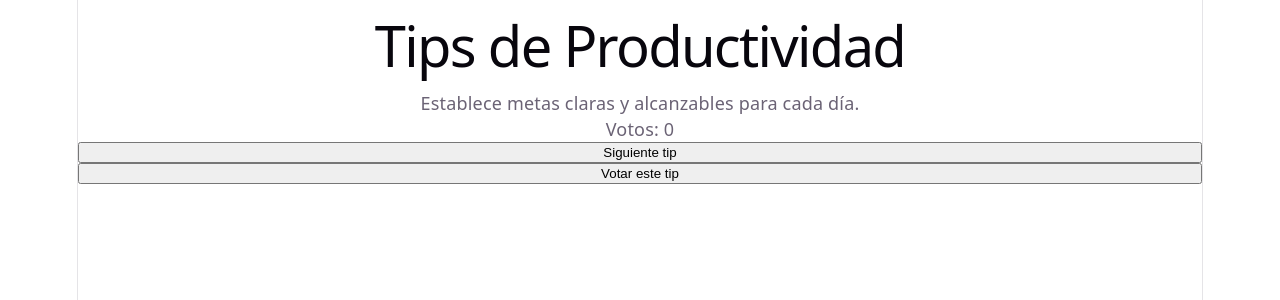
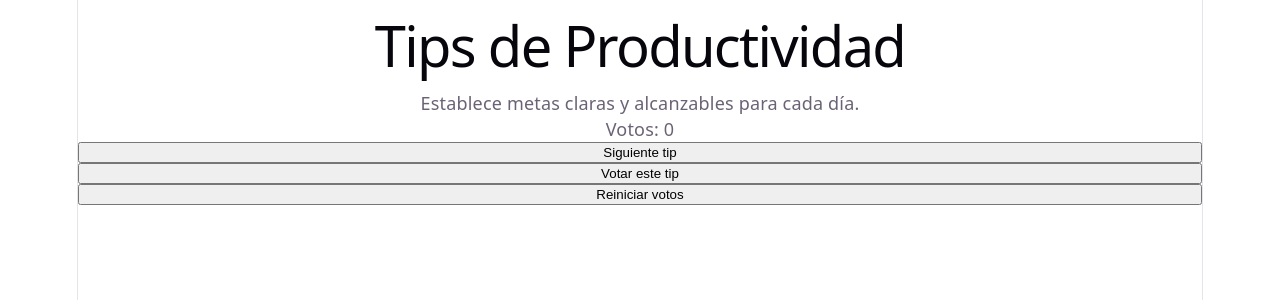
Before and after one commit to silvajosefina/tips-productividad, a React (Vite) app: page / in a window 1280 px wide. Shown: the top 300 px of the page. Built offline with nearby package versions, Linux system fonts and the light colour scheme.

Commit message:
reiniciar votos

```diff
--- a/src/App.jsx
+++ b/src/App.jsx
@@ -65,6 +65,18 @@ function App() {
     setTips(nuevosTips);
   };
 
+  const reiniciarVotos = () => {
+    const nuevosTips = [...tips];
+
+    for (let i = 0; i < nuevosTips.length; i++) {
+      nuevosTips[i] = {
+        ...nuevosTips[i],
+        votos: 0
+      };
+    }
+    setTips(nuevosTips);
+  };
+
   return (
     <>
       <h1>Tips de Productividad</h1>
@@ -72,6 +84,7 @@ function App() {
       <p>Votos: {tips[tipActual].votos}</p>
       <button onClick={mostrarTipAleatorio}>Siguiente tip</button>
       <button onClick={votarTip}>Votar este tip</button>
+      <button onClick={reiniciarVotos}>Reiniciar votos</button>
     </>
   )
 }
```
